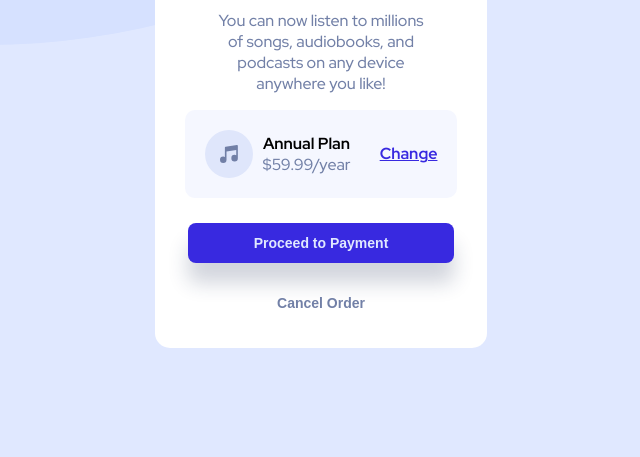
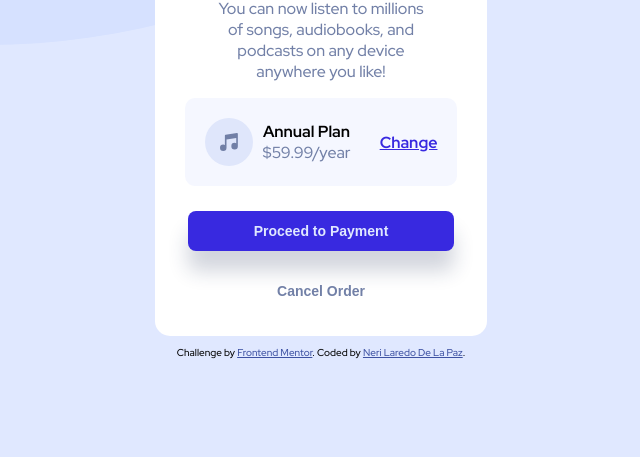
Before and after one commit to nerila1310/order-summary, a plain HTML site: page index.html in a window 1280 px wide. Shown: the part 343-800 px from the top of the page, without its empty margins (319-959 px from the left). Drawn offline with Linux system fonts and the light colour scheme.

Commit message:
Limpiando el codigo

```diff
--- a/index.html
+++ b/index.html
@@ -45,12 +45,11 @@
         </div>
       </div>
     </div>
+    <div class="attribution">
+      Challenge by <a href="https://www.frontendmentor.io?ref=challenge" target="_blank">Frontend Mentor</a>.
+      Coded by <a href="https://github.com/nerila1310" target="_blank">Neri Laredo De La Paz</a>.
+    </div>
   </div>
-
-  <!-- <div class="attribution">
-    Challenge by <a href="https://www.frontendmentor.io?ref=challenge" target="_blank">Frontend Mentor</a>.
-    Coded by <a href="#">Your Name Here</a>.
-  </div> -->
 </body>
 
 </html>
--- a/styles/styles.css
+++ b/styles/styles.css
@@ -106,16 +106,6 @@ p {
     color: var(--desaturated-blue);
 }
 
-.attribution {
-    font-size: 11px;
-    text-align: center;
-}
-
-.attribution a {
-    color: hsl(228, 45%, 44%);
-    background-color: var(--very-pale-blue);
-}
-
 .buttons {
     display: flex;
     flex-direction: column;
@@ -152,3 +142,14 @@ button {
 .cancel:active {
     color: #000;
 }
+
+.attribution {
+    margin-top: 10px;
+    font-size: 10px;
+    text-align: center;
+}
+
+.attribution a {
+    color: hsl(228, 45%, 44%);
+    background-color: var(--pale-blue);
+}
```
Also changed, not shown: design/active-states.jpg (deleted), design/desktop-design.jpg (deleted), design/mobile-design.jpg (deleted), images/desktop-preview.jpg (renamed from design/desktop-preview.jpg), 2 other files.
